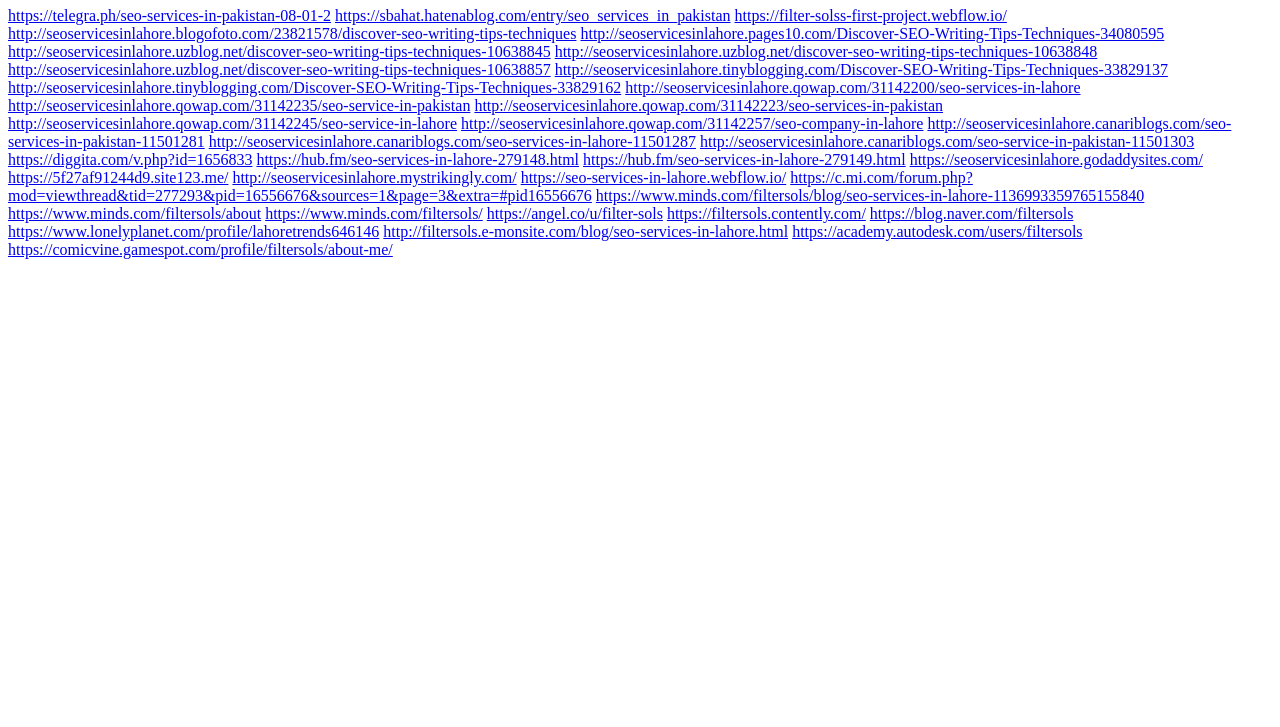
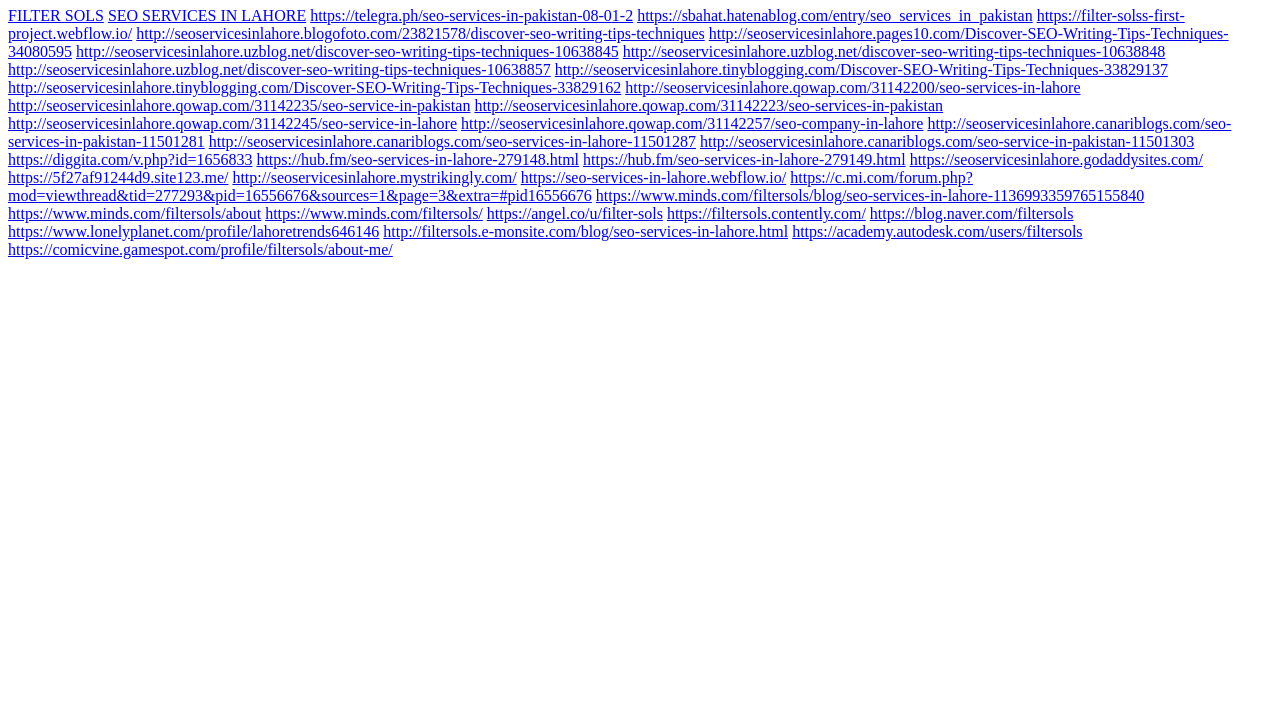
Before and after one commit to holistictechnologies12/filter-proj-1, a plain HTML site: page index.html in a window 1280 px wide. Shown: the part 73-800 px from the top of the page. Drawn offline with Linux system fonts and the light colour scheme.

Commit message:
Update index.html

```diff
--- a/index.html
+++ b/index.html
@@ -7,6 +7,8 @@
 </head>
 <body>
     <h1>Links for FILTER SOLS</h1>
+    <a href="https://www.filtersols.com/">FILTER SOLS</a>
+    <a href="https://www.filtersols.com/seo-services-in-lahore">SEO SERVICES IN LAHORE</a>
     <a href="https://telegra.ph/seo-services-in-pakistan-08-01-2">https://telegra.ph/seo-services-in-pakistan-08-01-2</a>
 <a href="https://sbahat.hatenablog.com/entry/seo_services_in_pakistan">https://sbahat.hatenablog.com/entry/seo_services_in_pakistan</a>
 <a href="https://filter-solss-first-project.webflow.io/">https://filter-solss-first-project.webflow.io/</a>
```
